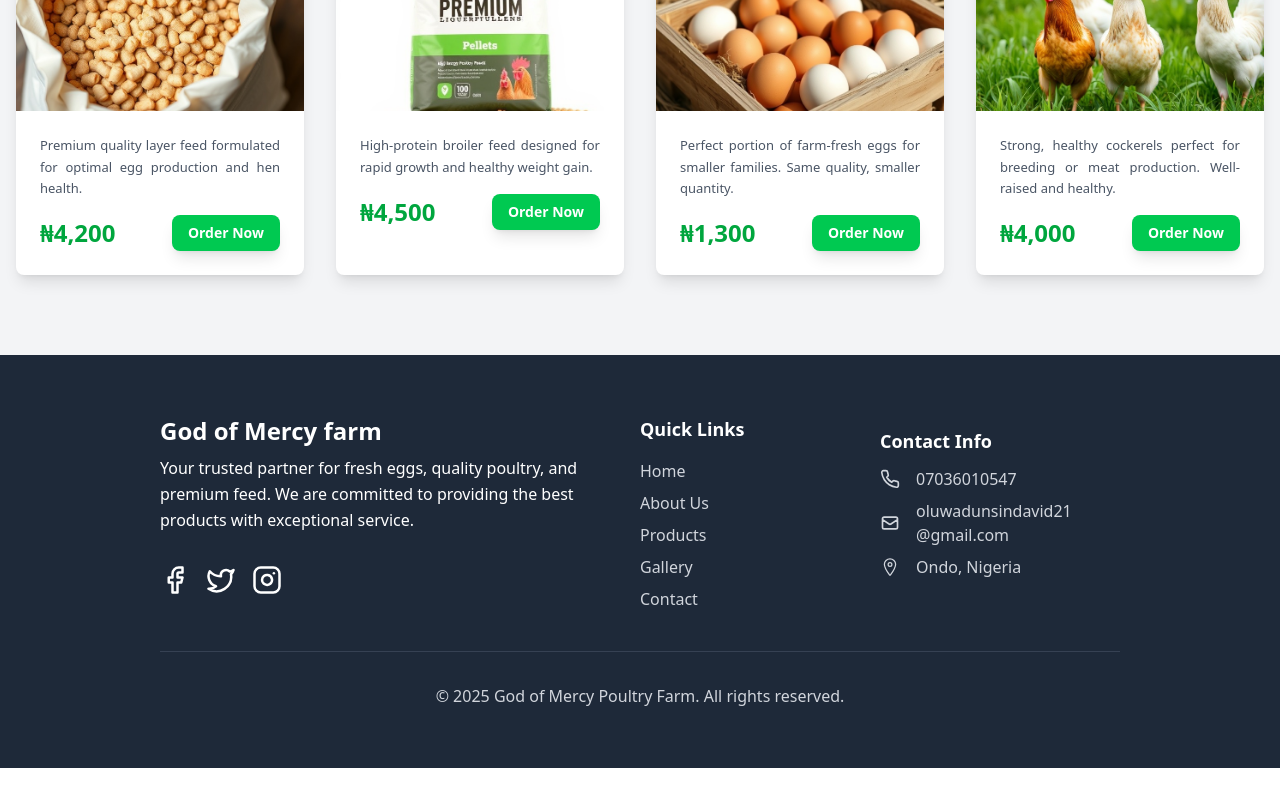
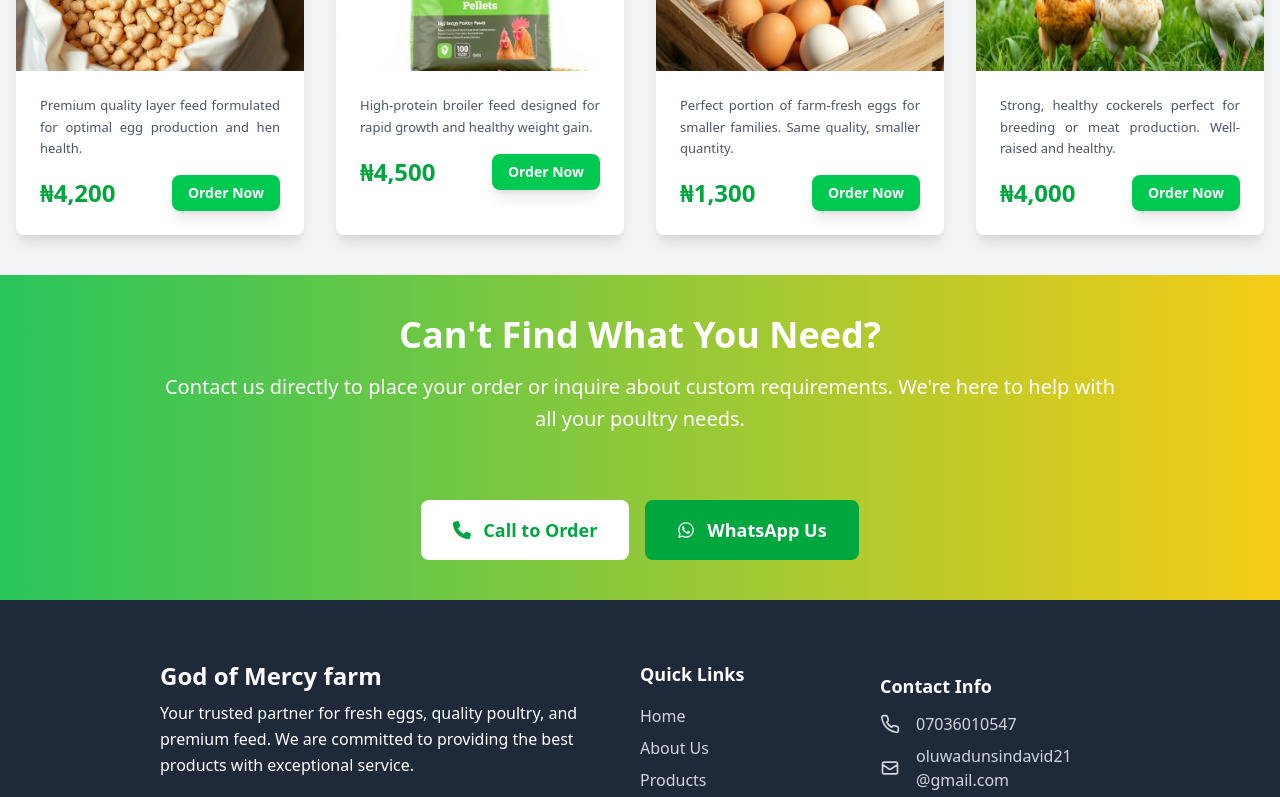
Before and after one commit to Oluwadunsindavid/God-Of-Mercy-Farm, a React (Vite) app: page /products in a window 1280 px wide. Shown: the part 1194-1991 px from the top of the page. Before the commit the page ends 1962 px from the top, so only its background shows below. Built offline with nearby package versions, Linux system fonts and the light colour scheme.

Commit message:
Done with the products page

```diff
--- /dev/null
+++ b/src/components/ProductsComp/AfterProductsSection.jsx
@@ -0,0 +1,56 @@
+import React from "react";
+import { FaWhatsapp, FaPhone } from "react-icons/fa6";
+
+const AfterProductsSection = () => {
+  // phone number (for easy reuse)
+  const phoneNumber = "07036010547";
+  const whatsappNumber = "2347036010547"; // international format without '+'
+
+  return (
+    <div
+      style={{
+        // CHATGPT LAZY LOADING FOR BG IMAGES FOR LOADING THE IMAGES FASTER
+        backgroundImage: "linear-gradient(to right, #29c55c, #F5CC17)",
+      }}
+      className="py-10 px-6 md:px-10 lg:px-16 xl:px-40"
+    >
+      <div>
+        <h1 className="text-4xl text-white font-bold text-center mb-4">
+          Can't Find What You Need?
+        </h1>
+        <p className="text-center text-white text-xl leading-relaxed mb-16">
+          Contact us directly to place your order or inquire about custom
+          requirements. We're here to help with all your poultry needs.
+        </p>
+      </div>
+
+      <div className="flex flex-col sm:flex-row gap-4 justify-center">
+        {/* ✅ Call to Order Button */}
+        <a
+          href={`tel:${phoneNumber}`}
+          className="bg-white text-green-600 px-8 py-4 rounded-lg font-bold text-lg hover:bg-gray-100 transition-all duration-300 transform hover:scale-105 cursor-pointer whitespace-nowrap flex items-center justify-center"
+        >
+          <i className="mr-3">
+            <FaPhone />
+          </i>
+          Call to Order
+        </a>
+
+        {/* ✅ WhatsApp Us Button */}
+        <a
+          href={`https://wa.me/${whatsappNumber}?text=Hello!%20I%20would%20like%20to%20place%20an%20order%20or%20make%20an%20inquiry.`}
+          target="_blank"
+          rel="noopener noreferrer"
+          className="bg-green-600 text-white px-8 py-4 rounded-lg font-bold text-lg hover:bg-green-700 transition-all duration-300 transform hover:scale-105 cursor-pointer whitespace-nowrap flex items-center justify-center"
+        >
+          <i className="mr-3">
+            <FaWhatsapp />
+          </i>
+          WhatsApp Us
+        </a>
+      </div>
+    </div>
+  );
+};
+
+export default AfterProductsSection;
--- a/src/components/ProductsComp/Products.jsx
+++ b/src/components/ProductsComp/Products.jsx
@@ -92,7 +92,7 @@ const Products = () => {
     setSelectedProduct(null);
   };
   return (
-    <div className="py-10 bg-gray-100">
+    <div className=" bg-gray-100">
       {/* Filter Buttons */}
       <section className="px-6 md:px-10 lg:px-16 xl:px-4 flex items-center justify-center flex-wrap py-12 bg-white border-b border-gray-200 gap-2 sm:gap-4">
         {[
--- a/src/pages/Productspage.jsx
+++ b/src/pages/Productspage.jsx
@@ -1,12 +1,14 @@
 import React from "react";
 import Hero from "../components/ProductsComp/Hero";
 import Products from "../components/ProductsComp/Products";
+import AfterProductsSection from "../components/ProductsComp/AfterProductsSection";
 
 const Productspage = () => {
   return (
     <div className="pt-16">
       <Hero />
       <Products/>
+      <AfterProductsSection/>
     </div>
   );
 };
```
